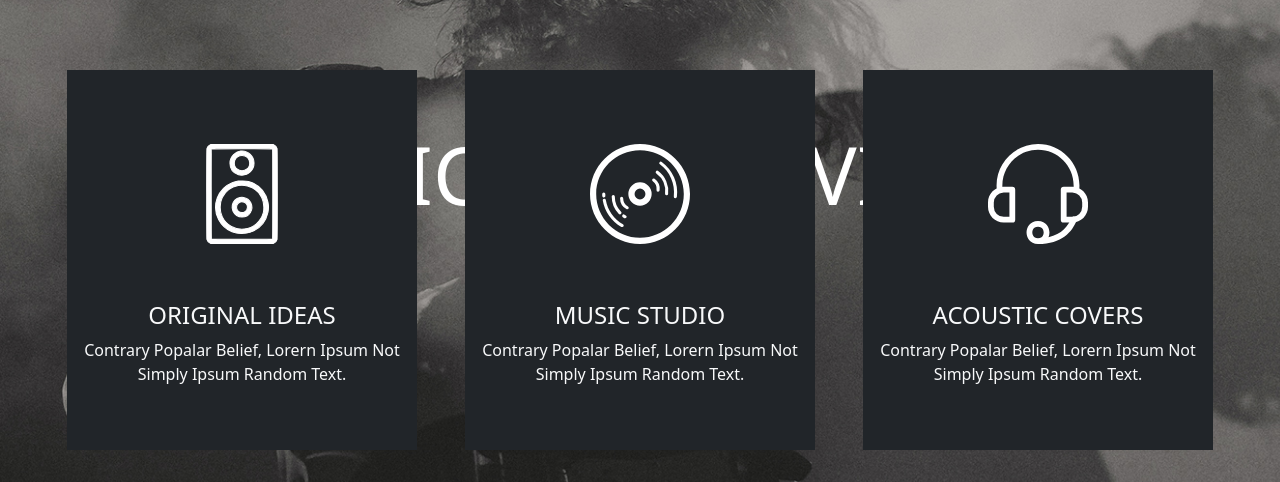
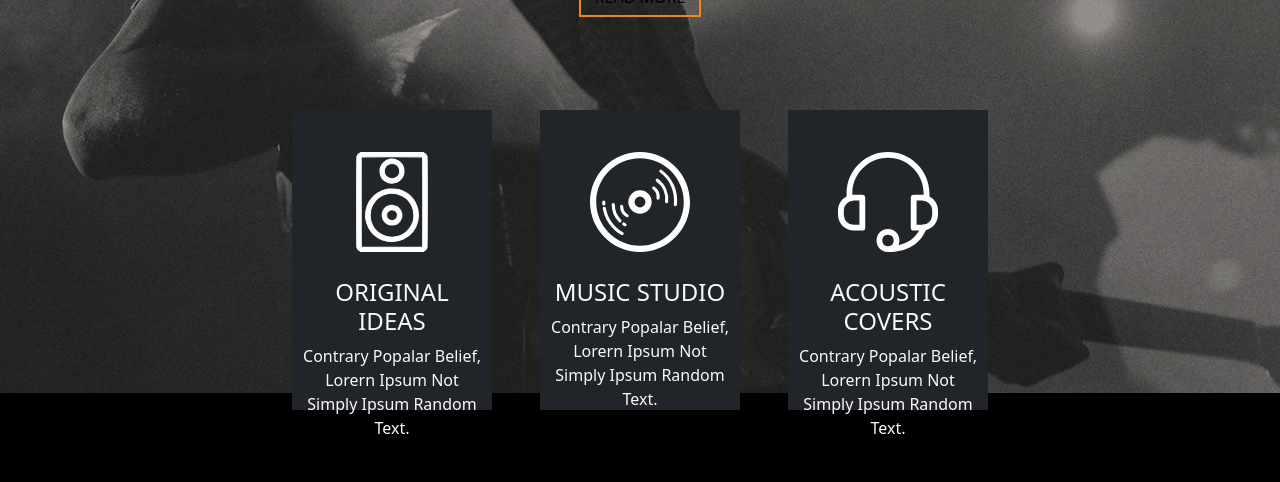
Before and after one commit to albertoferri/proj-html-vuejs, a Vue app: page / in a window 1280 px wide. Shown: the part 470-952 px from the top of the page. Built offline with nearby package versions, Linux system fonts and the light colour scheme.

Commit message:
leggero fix al layout dei types

```diff
--- a/src/components/AppJumbo.vue
+++ b/src/components/AppJumbo.vue
@@ -96,7 +96,7 @@ export default{
 
 .types-container {
   position: absolute;
-  bottom: -120px;
+  bottom: -80px;
   left: 50%;
   transform: translate(-50%);
 
--- a/src/components/AppNav.vue
+++ b/src/components/AppNav.vue
@@ -68,6 +68,7 @@ export default{
 
 nav{
 
+  height: 63px;
 
 
   .list{
--- a/src/components/Types.vue
+++ b/src/components/Types.vue
@@ -19,7 +19,7 @@ export default{
 <template>
 
     <ul class="row justify-content-around justify-content-md-between gap-0 gap-xl-5">
-        <li id="item" class="col bg-dark px-2 py-5 d-flex flex-column justify-content-between align-items-center " v-for="(item, index) in comp" :key="index">
+        <li id="item" class="col bg-dark px-2 py-3 d-flex flex-column justify-content-between align-items-center " v-for="(item, index) in comp" :key="index">
             <div class="img-wrapper p-4">
                 <img class="img-fluid" :src="item.src" alt="Image">
             </div>
@@ -42,8 +42,8 @@ export default{
 
 
   #item {
-    min-width: 350px;
-    height: 380px;
+    min-width: 200px;
+    height: 300px;
     text-align: center;
 
     @media (max-width: 1100px) {
```
